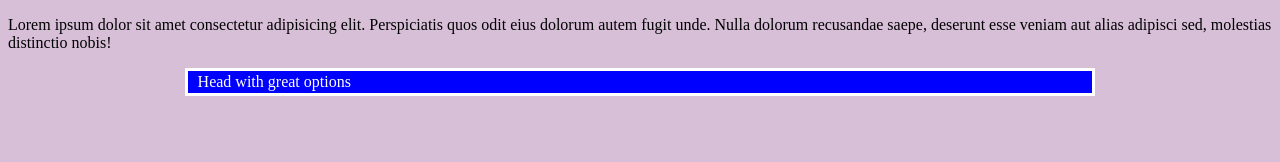
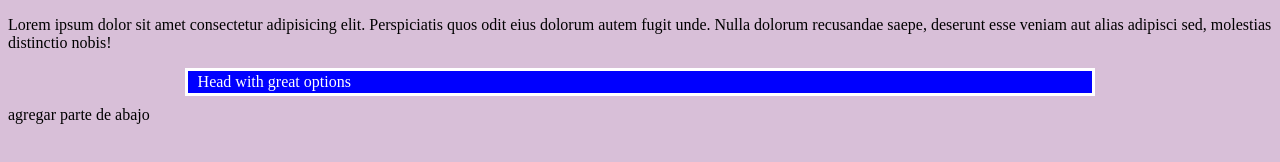
Before and after one commit to carrillo406/blog, a plain HTML site: page index.html in a window 1280 px wide. Drawn offline with Linux system fonts and the light colour scheme.

Commit message:
se agrego footer

```diff
--- a/index.html
+++ b/index.html
@@ -9,5 +9,6 @@
 <body>
     <p>Lorem ipsum dolor sit amet consectetur adipisicing elit. Perspiciatis quos odit eius dolorum autem fugit unde. Nulla dolorum recusandae saepe, deserunt esse veniam aut alias adipisci sed, molestias distinctio nobis!</p>
     <div class="cabecera">Head with great options</div>
+    <footer>agregar parte de abajo</footer>
 </body>
 </html>
```
